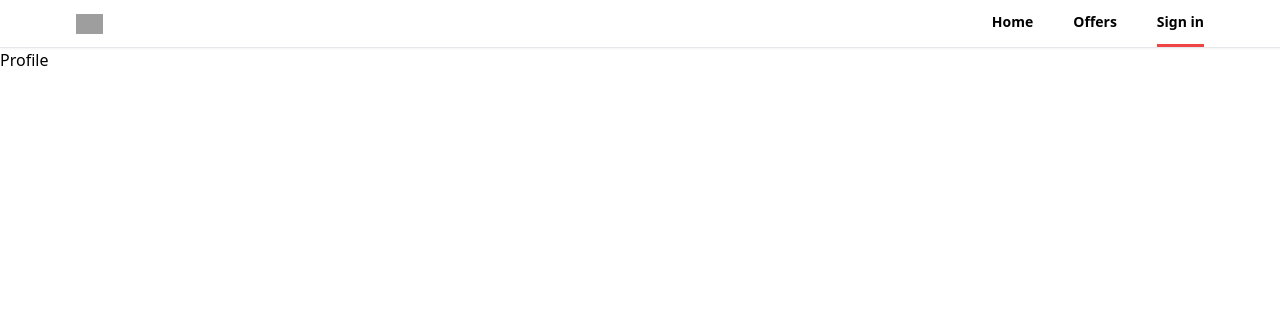
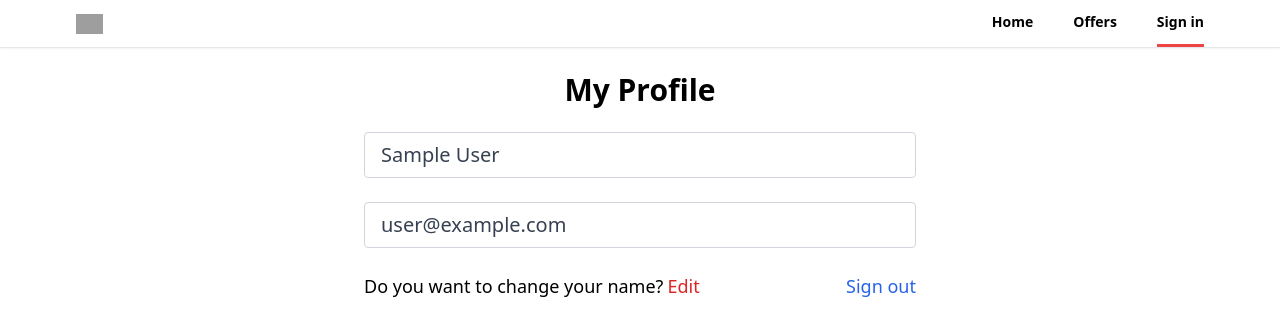
Before and after one commit to AmitDutta007/realestate, a React (Vite) app: page /profile in a window 1280 px wide. Shown: the top 336 px of the page. Built offline with nearby package versions, Linux system fonts and the light colour scheme; no server answers; sample sign-in values are in the browser's storage; grey boxes are pictures that could not be loaded.

Commit message:
Create private route and custom hook for protecting the profile page and add the logout functionality

```diff
--- a/src/App.jsx
+++ b/src/App.jsx
@@ -7,6 +7,7 @@
 import SignIn from './pages/SignIn'
 import SignUp from './pages/SignUp'
 import Offers from './pages/Offers'
+import PrivateRoute from './components/PrivateRoute'
 import Header from './components/Header'
 import { ToastContainer } from 'react-toastify'
 import "react-toastify/dist/ReactToastify.css";
@@ -16,15 +17,17 @@
   return (
     <>
       <Router>
-        <Header/>
+        <Header />
         <Routes>
           <Route path='/' element={<Home />} />
-          <Route path='/profile' element={<Profile />} />
-          <Route path='/forgotpassword' element={<ForgotPassword/>}/>
-          <Route path='/sign-up' element={<SignUp/>}/>
-          <Route path='/offers' element={<Offers/>}/>
-          <Route path='/sign-in' element={<SignIn/>}/>
-          <Route/>
+          <Route path='/profile' element={<PrivateRoute />}>
+            <Route path='/profile' element={<Profile />} />
+          </Route>
+          <Route path='/forgotpassword' element={<ForgotPassword />} />
+          <Route path='/sign-up' element={<SignUp />} />
+          <Route path='/offers' element={<Offers />} />
+          <Route path='/sign-in' element={<SignIn />} />
+          <Route />
         </Routes>
       </Router>
       <ToastContainer
--- /dev/null
+++ b/src/components/PrivateRoute.jsx
@@ -0,0 +1,12 @@
+import { Outlet, Navigate } from "react-router";
+import useAuthStatus from "../hooks/useAuthStatus";
+
+const PrivateRoute = () => {
+    const { loggedIn, checkingStatus } = useAuthStatus();
+    if (checkingStatus) {
+        return <h3>Loading...</h3>;
+    }
+    return loggedIn ? <Outlet /> : <Navigate to="/sign-in" />;
+}
+
+export default PrivateRoute
--- /dev/null
+++ b/src/hooks/useAuthStatus.jsx
@@ -0,0 +1,22 @@
+import { getAuth, onAuthStateChanged } from "firebase/auth"
+import { useEffect, useState } from "react"
+
+const useAuthStatus = () => {
+
+    const [loggedIn, setLoggedIn] = useState(false)
+    const [checkingStatus, setCheckingStatus] = useState(true)
+
+    useEffect(() => {
+        const auth = getAuth();
+        onAuthStateChanged(auth, (user) => {
+            if (user) {
+                setLoggedIn(true)
+            }
+            setCheckingStatus(false)
+        })
+    },[])
+
+    return { loggedIn, checkingStatus }
+}
+
+export default useAuthStatus
--- a/src/pages/Profile.jsx
+++ b/src/pages/Profile.jsx
@@ -1,7 +1,66 @@
+import { getAuth } from "firebase/auth";
+import { useState } from "react";
+import { useNavigate } from "react-router";
 
 const Profile = () => {
+
+  const auth = getAuth();
+  console.log(auth)
+  const navigate = useNavigate();
+  const [formData, setFormData] = useState({
+    name: auth.currentUser.displayName,
+    email: auth.currentUser.email,
+  });
+  const { name, email } = formData;
+  function onLogout() {
+    auth.signOut();
+    navigate("/");
+  }
+
   return (
-    <div>Profile</div>
+    <>
+      <section className="max-w-6xl mx-auto flex justify-center items-center flex-col">
+        <h1 className="text-3xl text-center mt-6 font-bold">My Profile</h1>
+        <div className="w-full md:w-[50%] mt-6 px-3">
+          <form>
+            {/* Name Input */}
+
+            <input
+              type="text"
+              id="name"
+              value={name}
+              disabled
+              className="mb-6 w-full px-4 py-2 text-xl text-gray-700 bg-white border border-gray-300 rounded transition ease-in-out"
+            />
+
+            {/* Email Input */}
+
+            <input
+              type="email"
+              id="email"
+              value={email}
+              disabled
+              className="mb-6 w-full px-4 py-2 text-xl text-gray-700 bg-white border border-gray-300 rounded transition ease-in-out"
+            />
+
+            <div className="flex justify-between whitespace-nowrap text-sm sm:text-lg mb-6">
+              <p className="flex items-center ">
+                Do you want to change your name?
+                <span className="text-red-600 hover:text-red-700 transition ease-in-out duration-200 ml-1 cursor-pointer">
+                  Edit
+                </span>
+              </p>
+              <p
+                onClick={onLogout}
+                className="text-blue-600 hover:text-blue-800 transition duration-200 ease-in-out cursor-pointer"
+              >
+                Sign out
+              </p>
+            </div>
+          </form>
+        </div>
+      </section>
+    </>
   )
 }
 
```
